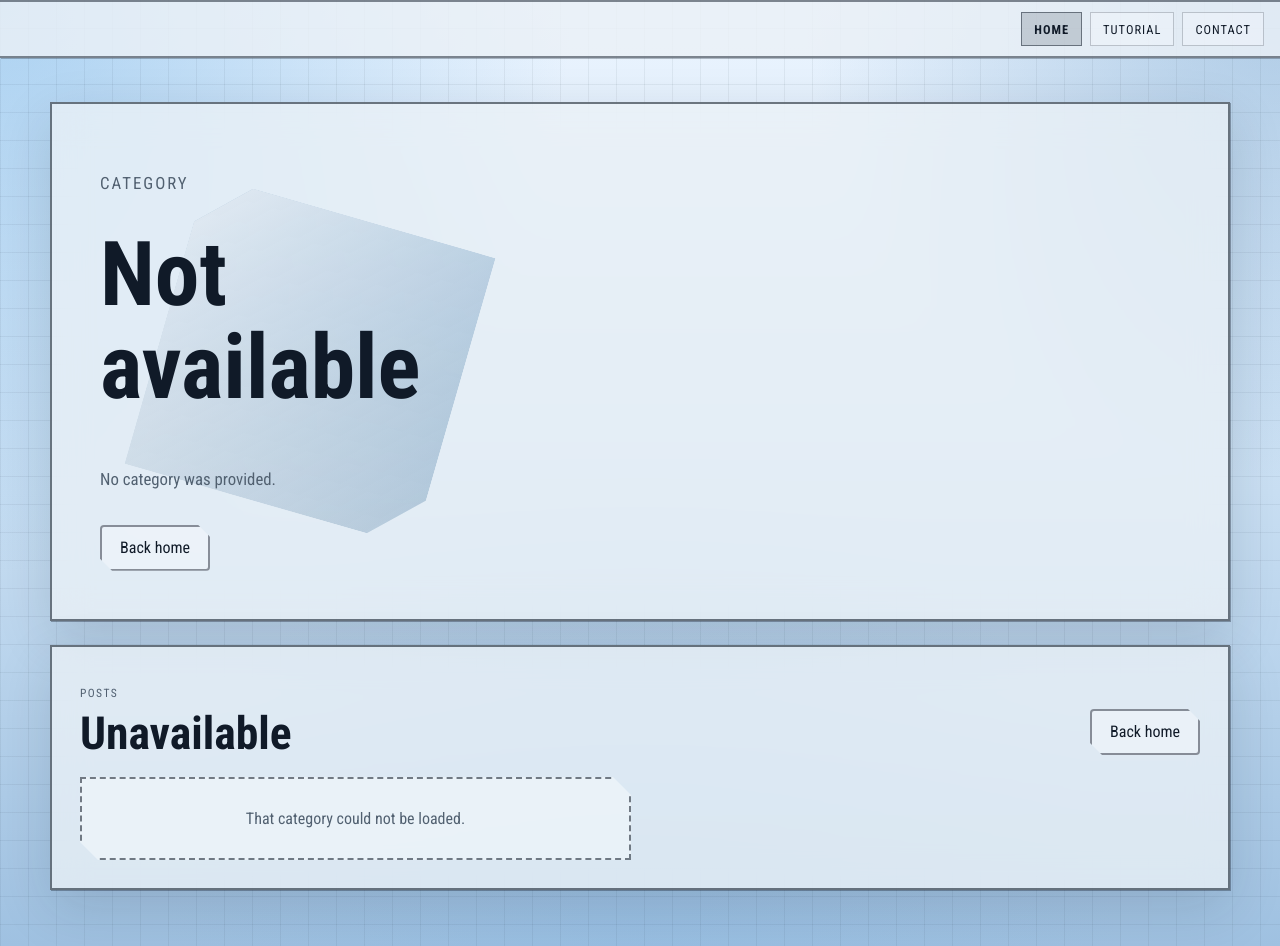
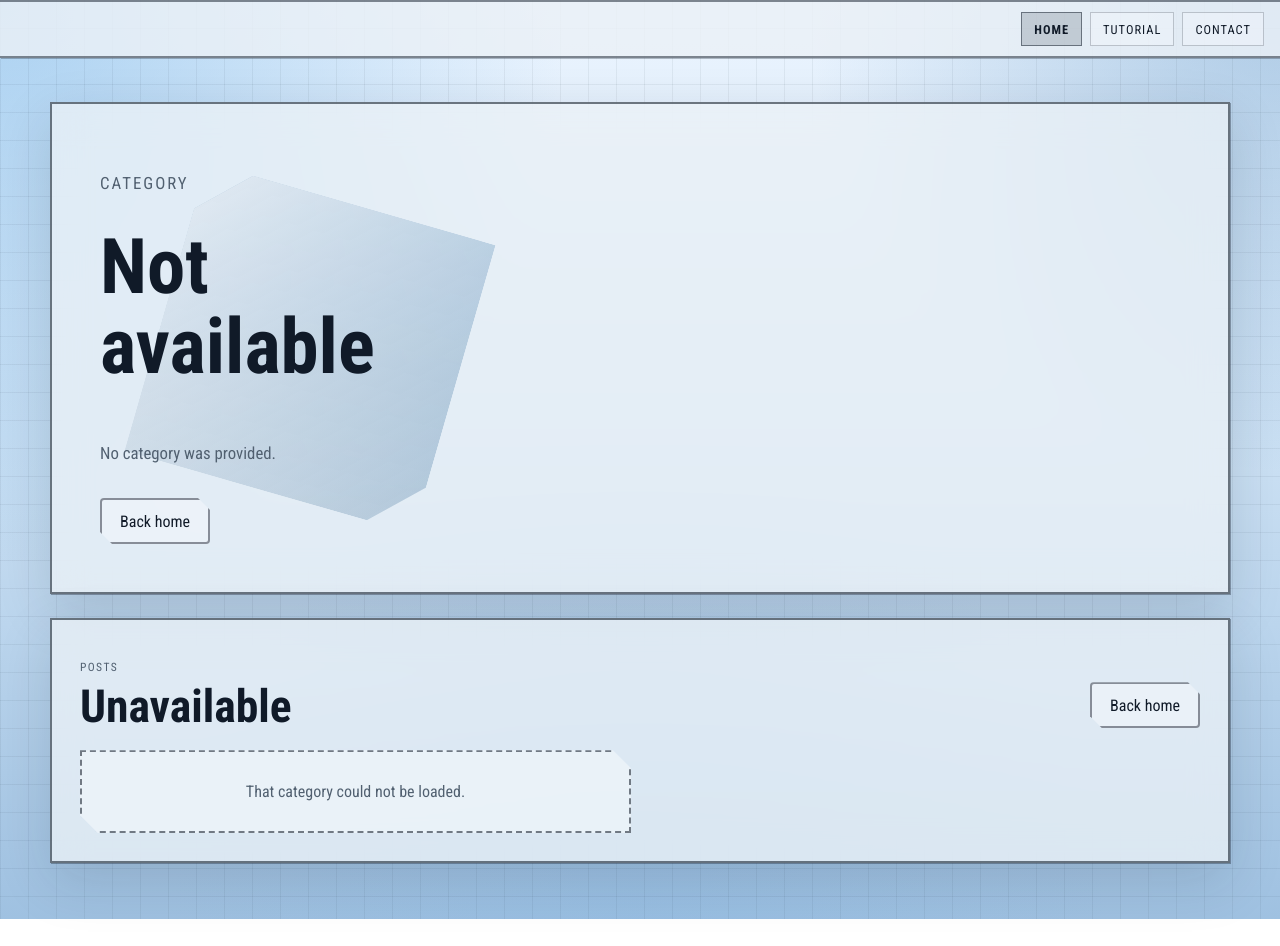
Before and after one commit to bluemoon012905/North-Phoenix-Weiqi-Club, a website: page category/index.html in a window 1280 px wide. After the commit the page ends 919 px from the top, so only its background shows below. Drawn offline with Linux system fonts and the light colour scheme.

Commit message:
font size changed

```diff
--- a/assets/styles.css
+++ b/assets/styles.css
@@ -285,6 +285,10 @@ a {
   overflow-wrap: anywhere;
 }
 
+#category-hero h1 {
+  font-size: clamp(2.8rem, 6vw, 5.8rem);
+}
+
 .hero-copy {
   width: min(58ch, 100%);
   max-width: 100%;
```
